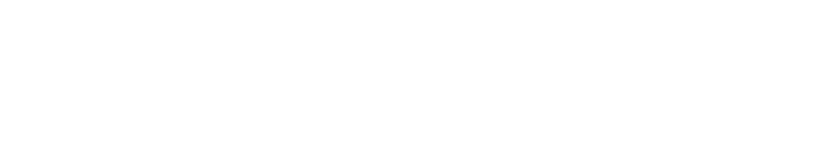
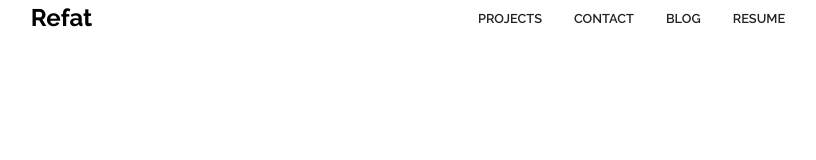
Before and after one commit to therefat/onePage_design, a plain HTML site: page index.html in a window 1280 px wide. Shown: the whole page, without its empty margins (224-1040 px from the left). Drawn offline with Linux system fonts and the light colour scheme.

Commit message:
nav bar done

```diff
--- a/index.html
+++ b/index.html
@@ -4,9 +4,24 @@
     <meta charset="UTF-8">
     <meta http-equiv="X-UA-Compatible" content="IE=edge">
     <meta name="viewport" content="width=device-width, initial-scale=1.0">
-    <title>Document</title>
+    <title>One Page Design</title>
+    <link rel="stylesheet" href="style.css">
 </head>
 <body>
-
+     <!-- header section start  -->
+  <header>
+     <!-- navabr section start  -->
+    <nav class="navbar container">
+        <!-- logo -->
+        <h1>Refat</h1>
+        <!-- navbar links  -->
+        <ul class="nav-menu">
+            <li><a href="">Projects</a></li>
+            <li><a href="">Contact</a></li>
+            <li><a href="">Blog</a></li>
+            <li><a href="">Resume</a></li>
+        </ul>
+    </nav>
+  </header>
 </body>
 </html>
--- /dev/null
+++ b/style.css
@@ -0,0 +1,63 @@
+/* google fonts  */
+@import url(https://fonts.googleapis.com/css?family=Raleway:100,200,300,regular,500,600,700,800,900,100italic,200italic,300italic,italic,500italic,600italic,700italic,800italic,900italic);
+
+ /* default style  */
+*{
+    margin: 0;
+    border: 0;
+    box-sizing: border-box;
+}
+html{
+    font-size: 100%;
+    scroll-behavior: smooth;
+}
+body{
+    background-color: #ffffff;
+    text-color: #222222;
+    font-family: "Raleway", sans-serif;
+    line-height: 1.5;
+}
+ul{
+    list-style: none;
+}
+a{
+    text-decoration: none;
+    color: #222222;
+}
+ /* default style end  */
+
+ /* reusabale code  */
+ .container{
+    max-width: 1100px;
+    margin: 0 auto;
+
+ }
+
+ /* navabar styel  */
+  .navbar{
+    display: flex;
+    align-items: center;
+    justify-content: space-around;
+    /* flex-direction: column; */
+  }
+  .navbar h1{
+
+    display: inline-block;
+  }
+  .navbar .nav-menu {
+
+    display: flex;
+    align-items: center;
+
+    background-color: #ffffff;
+  }
+  .navbar ul li{
+    display: inline-block;
+    text-transform: uppercase;
+
+  }
+.nav-menu a{
+    margin: 0 1rem;
+    font-size: 0.8rem;
+    font-weight: 600;
+}
```
